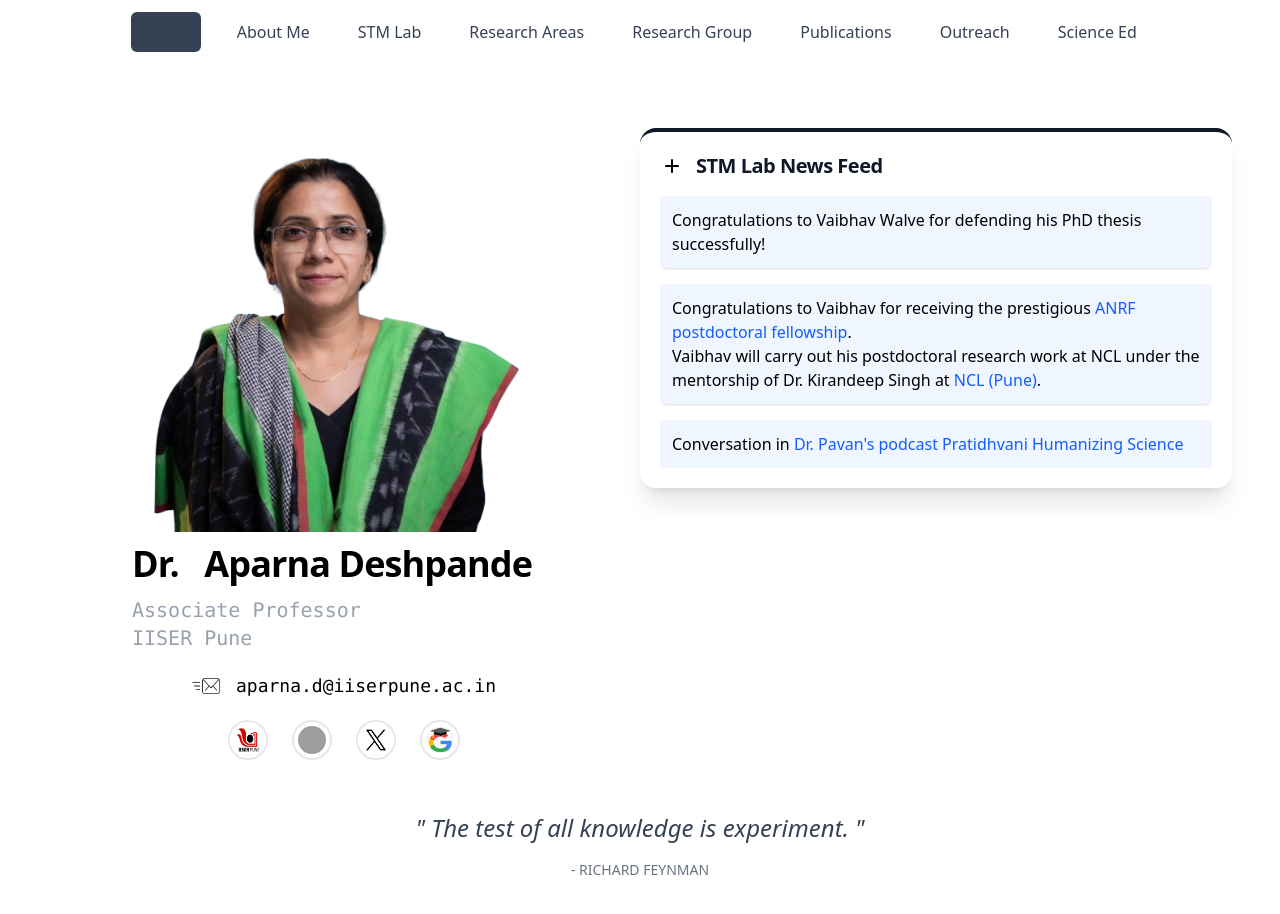
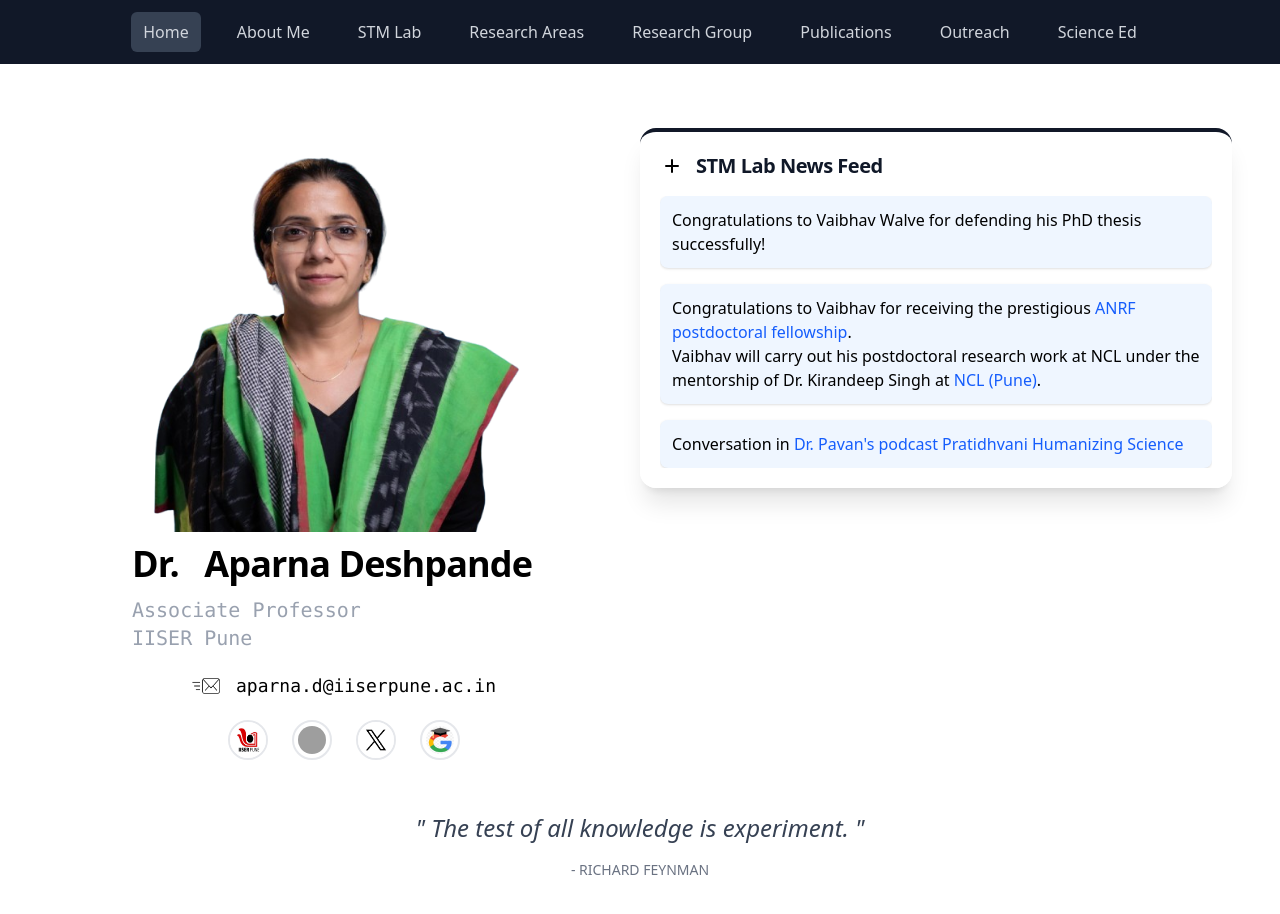
Before and after one commit to nextgenprogrammer/aparna-new, a Vue app in the folder AparnaDeshpande-IISER/: page / in a window 1280 px wide. Shown: the top 914 px of the page. Built offline with nearby package versions, Linux system fonts and the light colour scheme; grey boxes are pictures that could not be loaded; the HTML template or start-up script is replaced by a standard one.

Commit message:
fix navbar light mode

```diff
--- a/AparnaDeshpande-IISER/src/components/NavigationBar.vue
+++ b/AparnaDeshpande-IISER/src/components/NavigationBar.vue
@@ -1,13 +1,13 @@
 <template>
   <nav class="bg-white">
-    <div class="px-2 sm:px-3 lg:px-5 dark:sm:bg-[#111828]">
+    <div class="px-2 sm:px-3 lg:px-5 sm:bg-[#111828]">
       <div class="flex justify-center h-16">
         <!-- Hamburger menu button (mobile) -->
-        <div class="flex items-center sm:hidden absolute left-4 top-4 border border-3 border-blue-600">
+        <div class="flex items-center sm:hidden absolute left-4 top-4 border border-3">
           <button
             @click="isOpen = !isOpen"
             type="button"
-            class="inline-flex items-center justify-center p-2 rounded-md text-gray-900 dark:text-gray-100 hover:bg-gray-200 dark:hover:bg-gray-700 focus:outline-none focus:ring-2 focus:ring-inset focus:ring-blue-500"
+            class="inline-flex items-center justify-center p-2 rounded-md text-gray-100"
             aria-controls="mobile-menu"
             aria-expanded="false"
           >
@@ -46,13 +46,13 @@
         </div>
 
         <!-- Nav Links (desktop) -->
-        <div class="hidden sm:flex sm:space-x-6 items-center">
+        <div class="hidden sm:flex sm:space-x-6 items-center text-white">
           <router-link
             v-for="item in navItems"
             :key="item.to"
             :to="item.to"
             :class="[
-              'px-3 py-2 rounded-md text-l font-medium text-gray-700 dark:text-gray-300 hover:text-blue-600 dark:hover:text-blue-400',
+              'px-3 py-2 rounded-md text-l font-medium text-gray-300 hover:text-blue-400',
               $route.path === item.to
                 ? 'bg-gray-700'
                 : ''
@@ -66,7 +66,7 @@
 
     <!-- Mobile menu -->
     <div v-if="isOpen" class="sm:hidden" id="mobile-menu">
-      <div class="px-2 pt-2 pb-3 space-y-1 bg-white dark:bg-gray-800">
+      <div class="px-2 pt-2 pb-3 space-y-1 bg-gray-800">
         <router-link
           v-for="item in navItems"
           :key="item.to"
```
